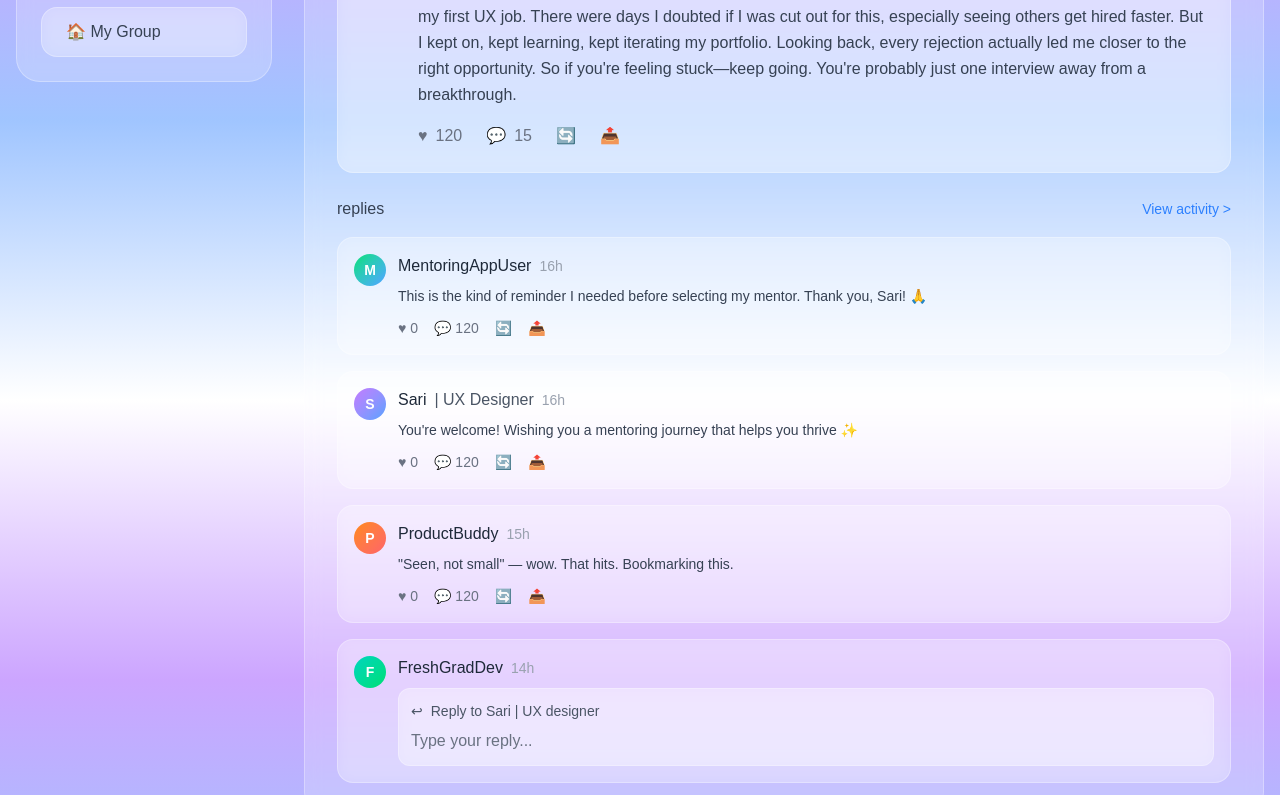
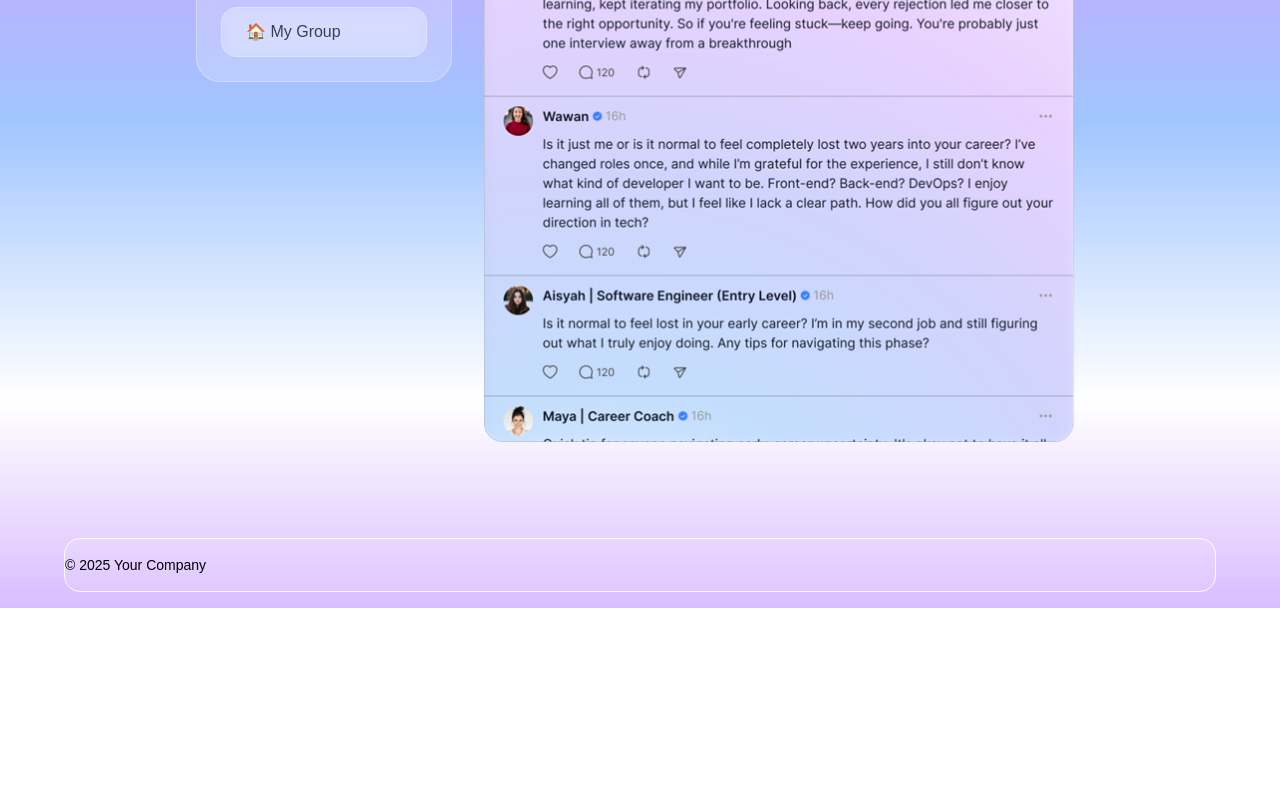
Before and after one commit to moondiverc/sistech-fix, a Next.js app: page /community in a window 1280 px wide. Shown: the part 400-1195 px from the top of the page. After the commit the page ends 1008 px from the top, so only its background shows below. Built offline with nearby package versions, Linux system fonts and the light colour scheme.

Commit message:
fix: community page

```diff
--- a/src/app/(menu)/community/page.tsx
+++ b/src/app/(menu)/community/page.tsx
@@ -1,3 +1,5 @@
+import Image from "next/image";
+
 export default function Community() {
   return (
     <div className="min-h-screen py-20 px-4">
@@ -8,7 +10,7 @@ export default function Community() {
           </span>
         </h1>
 
-        <div className="flex gap-8">
+        <div className="flex gap-8 justify-center items-start">
           <div className="w-64 flex-shrink-0">
             <div className="bg-white/20 backdrop-blur-sm border border-white/30 rounded-3xl p-6">
               <div className="flex flex-col gap-3">
@@ -25,166 +27,13 @@ export default function Community() {
             </div>
           </div>
 
-          <div className="flex-1">
-            <div className="bg-white/20 backdrop-blur-sm border border-white/30 rounded-3xl p-8">
-              <div className="flex justify-between items-center mb-6">
-                <h2 className="text-xl font-semibold text-gray-800">Thread</h2>
-                <button className="text-gray-500 hover:text-gray-700">⋯</button>
-              </div>
-
-              <div className="bg-white/30 backdrop-blur-sm border border-white/30 rounded-2xl p-6 mb-6">
-                <div className="flex items-start gap-4">
-                  <div className="w-10 h-10 rounded-full bg-gradient-to-br from-purple-400 to-blue-400 flex items-center justify-center text-white font-semibold">
-                    S
-                  </div>
-                  <div className="flex-1">
-                    <div className="flex items-center gap-2 mb-2">
-                      <span className="font-semibold text-gray-800">Sari</span>
-                      <span className="text-gray-600">| UX designer</span>
-                      <span className="text-gray-400 text-sm">16h</span>
-                    </div>
-                    <p className="text-gray-700 leading-relaxed mb-4">
-                      It took me nearly five months, over 40 job applications,
-                      and more than a few breakdowns before I finally landed my
-                      first UX job. There were days I doubted if I was cut out
-                      for this, especially seeing others get hired faster. But I
-                      kept on, kept learning, kept iterating my portfolio.
-                      Looking back, every rejection actually led me closer to
-                      the right opportunity. So if you&apos;re feeling
-                      stuck—keep going. You&apos;re probably just one interview
-                      away from a breakthrough.
-                    </p>
-                    <div className="flex items-center gap-6 text-gray-500">
-                      <button className="flex items-center gap-2 hover:text-blue-500">
-                        <span>♥</span>
-                        <span>120</span>
-                      </button>
-                      <button className="flex items-center gap-2 hover:text-blue-500">
-                        <span>💬</span>
-                        <span>15</span>
-                      </button>
-                      <button className="hover:text-blue-500">
-                        <span>🔄</span>
-                      </button>
-                      <button className="hover:text-blue-500">
-                        <span>📤</span>
-                      </button>
-                    </div>
-                  </div>
-                </div>
-              </div>
-
-              <div className="flex justify-between items-center mb-4">
-                <span className="font-medium text-gray-700">replies</span>
-                <span className="text-blue-500 text-sm">
-                  View activity &gt;
-                </span>
-              </div>
-
-              <div className="bg-white/20 backdrop-blur-sm border border-white/30 rounded-2xl p-4 mb-4">
-                <div className="flex items-start gap-3">
-                  <div className="w-8 h-8 rounded-full bg-gradient-to-br from-green-400 to-blue-400 flex items-center justify-center text-white text-sm font-semibold">
-                    M
-                  </div>
-                  <div className="flex-1">
-                    <div className="flex items-center gap-2 mb-2">
-                      <span className="font-medium text-gray-800">
-                        MentoringAppUser
-                      </span>
-                      <span className="text-gray-400 text-sm">16h</span>
-                    </div>
-                    <p className="text-gray-700 text-sm mb-3">
-                      This is the kind of reminder I needed before selecting my
-                      mentor. Thank you, Sari! 🙏
-                    </p>
-                    <div className="flex items-center gap-4 text-gray-500 text-sm">
-                      <button className="hover:text-blue-500">♥ 0</button>
-                      <button className="hover:text-blue-500">💬 120</button>
-                      <button className="hover:text-blue-500">🔄</button>
-                      <button className="hover:text-blue-500">📤</button>
-                    </div>
-                  </div>
-                </div>
-              </div>
-
-              <div className="bg-white/20 backdrop-blur-sm border border-white/30 rounded-2xl p-4 mb-4">
-                <div className="flex items-start gap-3">
-                  <div className="w-8 h-8 rounded-full bg-gradient-to-br from-purple-400 to-blue-400 flex items-center justify-center text-white text-sm font-semibold">
-                    S
-                  </div>
-                  <div className="flex-1">
-                    <div className="flex items-center gap-2 mb-2">
-                      <span className="font-medium text-gray-800">Sari</span>
-                      <span className="text-gray-600">| UX Designer</span>
-                      <span className="text-gray-400 text-sm">16h</span>
-                    </div>
-                    <p className="text-gray-700 text-sm mb-3">
-                      You&apos;re welcome! Wishing you a mentoring journey that
-                      helps you thrive ✨
-                    </p>
-                    <div className="flex items-center gap-4 text-gray-500 text-sm">
-                      <button className="hover:text-blue-500">♥ 0</button>
-                      <button className="hover:text-blue-500">💬 120</button>
-                      <button className="hover:text-blue-500">🔄</button>
-                      <button className="hover:text-blue-500">📤</button>
-                    </div>
-                  </div>
-                </div>
-              </div>
-
-              <div className="bg-white/20 backdrop-blur-sm border border-white/30 rounded-2xl p-4 mb-4">
-                <div className="flex items-start gap-3">
-                  <div className="w-8 h-8 rounded-full bg-gradient-to-br from-orange-400 to-red-400 flex items-center justify-center text-white text-sm font-semibold">
-                    P
-                  </div>
-                  <div className="flex-1">
-                    <div className="flex items-center gap-2 mb-2">
-                      <span className="font-medium text-gray-800">
-                        ProductBuddy
-                      </span>
-                      <span className="text-gray-400 text-sm">15h</span>
-                    </div>
-                    <p className="text-gray-700 text-sm mb-3">
-                      &quot;Seen, not small&quot; — wow. That hits. Bookmarking
-                      this.
-                    </p>
-                    <div className="flex items-center gap-4 text-gray-500 text-sm">
-                      <button className="hover:text-blue-500">♥ 0</button>
-                      <button className="hover:text-blue-500">💬 120</button>
-                      <button className="hover:text-blue-500">🔄</button>
-                      <button className="hover:text-blue-500">📤</button>
-                    </div>
-                  </div>
-                </div>
-              </div>
-
-              <div className="bg-white/20 backdrop-blur-sm border border-white/30 rounded-2xl p-4">
-                <div className="flex items-start gap-3">
-                  <div className="w-8 h-8 rounded-full bg-gradient-to-br from-teal-400 to-green-400 flex items-center justify-center text-white text-sm font-semibold">
-                    F
-                  </div>
-                  <div className="flex-1">
-                    <div className="flex items-center gap-2 mb-2">
-                      <span className="font-medium text-gray-800">
-                        FreshGradDev
-                      </span>
-                      <span className="text-gray-400 text-sm">14h</span>
-                    </div>
-                    <div className="bg-white/30 backdrop-blur-sm border border-white/30 rounded-xl p-3">
-                      <div className="flex items-center gap-2 text-gray-600 text-sm mb-2">
-                        <span>↩</span>
-                        <span>Reply to Sari | UX designer</span>
-                      </div>
-                      <input
-                        type="text"
-                        placeholder="Type your reply..."
-                        className="w-full bg-transparent text-gray-700 placeholder-gray-500 outline-none"
-                      />
-                    </div>
-                  </div>
-                </div>
-              </div>
-            </div>
+          <div className="flex-shrink-0">
+            <Image
+              src="/community.png"
+              alt="Community Illustration"
+              width={600}
+              height={400}
+            />
           </div>
         </div>
       </div>
```
Also changed, not shown: public/community.png (added).
